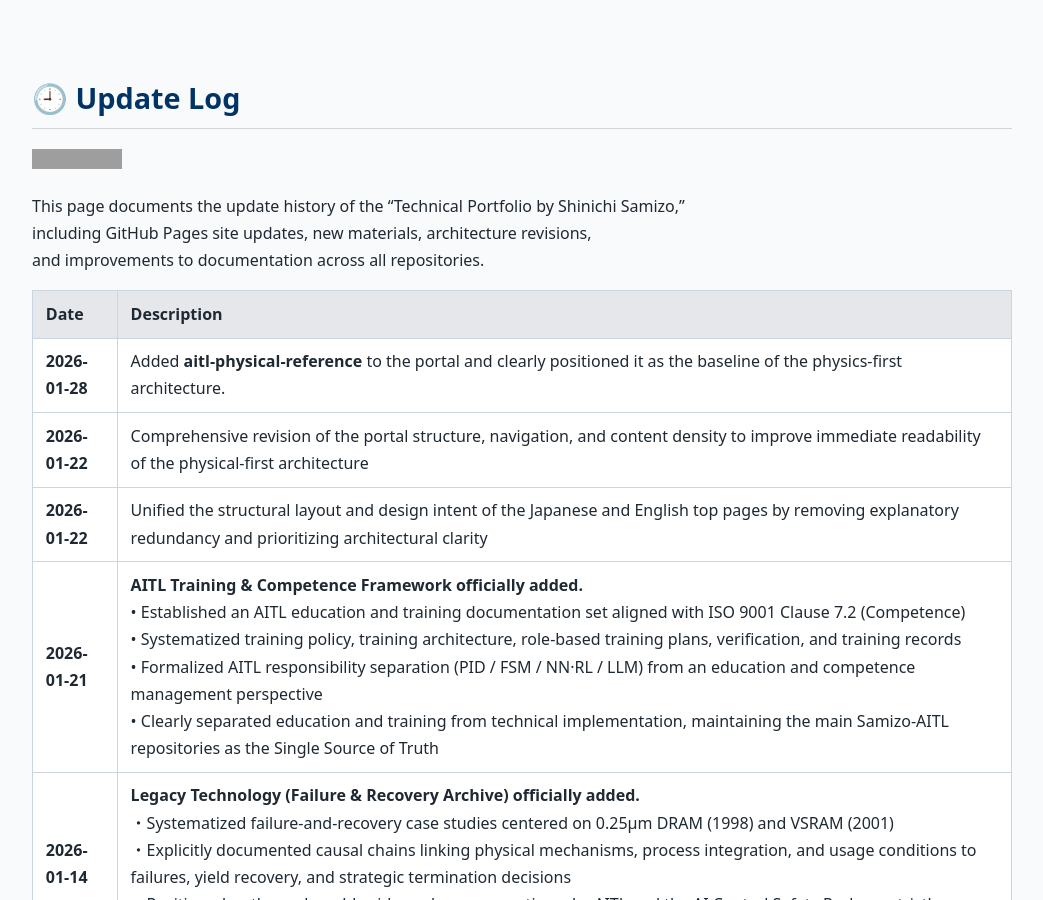
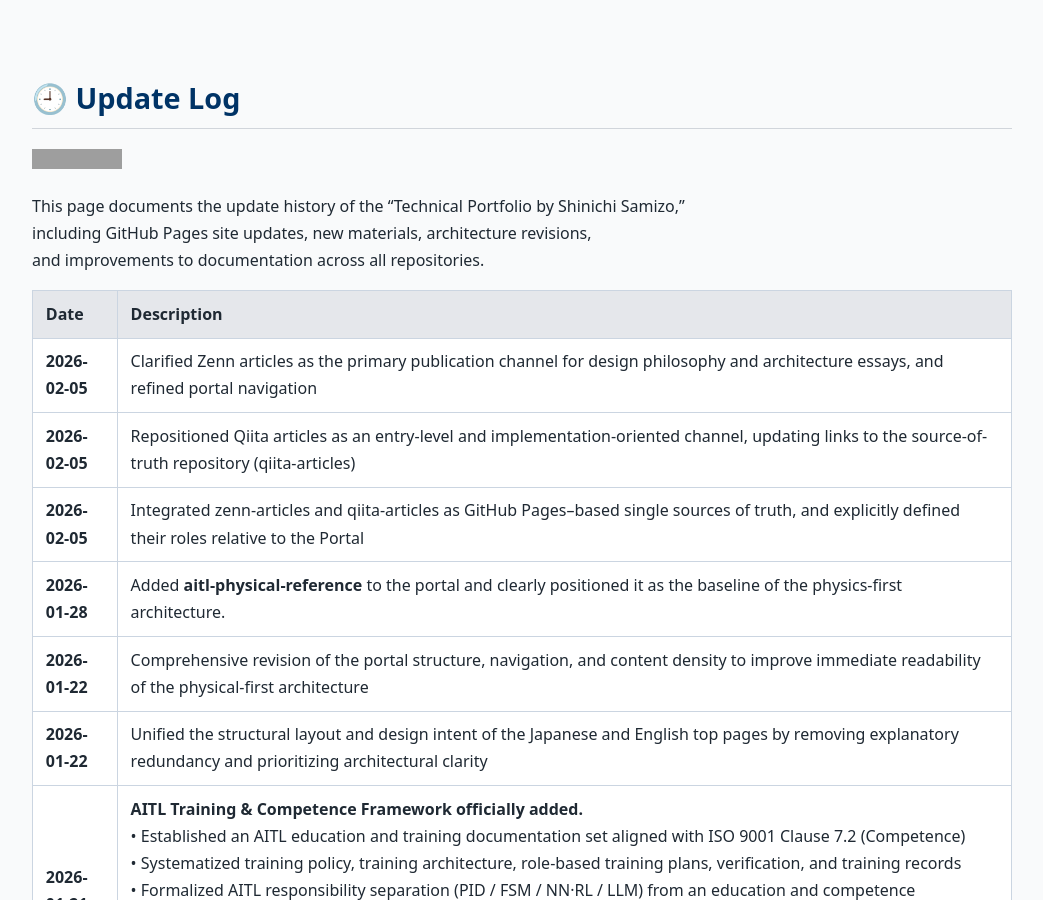
Before and after one commit to Samizo-AITL/Samizo-AITL.github.io, a Jekyll site: the page built from about/update/en/index.md, in a window 1280 px wide and 900 px high. Shown: the whole window, without its empty margins (118-1161 px from the left). Built offline with Jekyll 4.4.1, drawn with Linux system fonts in a browser that asks for light colours; grey boxes are pictures that could not be loaded.

Commit message:
Update index.md

```diff
--- a/about/update/en/index.md
+++ b/about/update/en/index.md
@@ -13,6 +13,9 @@ and improvements to documentation across all repositories.
 
 | Date       | Description |
 |------------|-------------|
+| **2026-02-05** | Clarified Zenn articles as the primary publication channel for design philosophy and architecture essays, and refined portal navigation |
+| **2026-02-05** | Repositioned Qiita articles as an entry-level and implementation-oriented channel, updating links to the source-of-truth repository (qiita-articles) |
+| **2026-02-05** | Integrated zenn-articles and qiita-articles as GitHub Pages–based single sources of truth, and explicitly defined their roles relative to the Portal |
 | **2026-01-28** | Added **aitl-physical-reference** to the portal and clearly positioned it as the baseline of the physics-first architecture. |
 | **2026-01-22** | Comprehensive revision of the portal structure, navigation, and content density to improve immediate readability of the physical-first architecture |
 | **2026-01-22** | Unified the structural layout and design intent of the Japanese and English top pages by removing explanatory redundancy and prioritizing architectural clarity |
```
